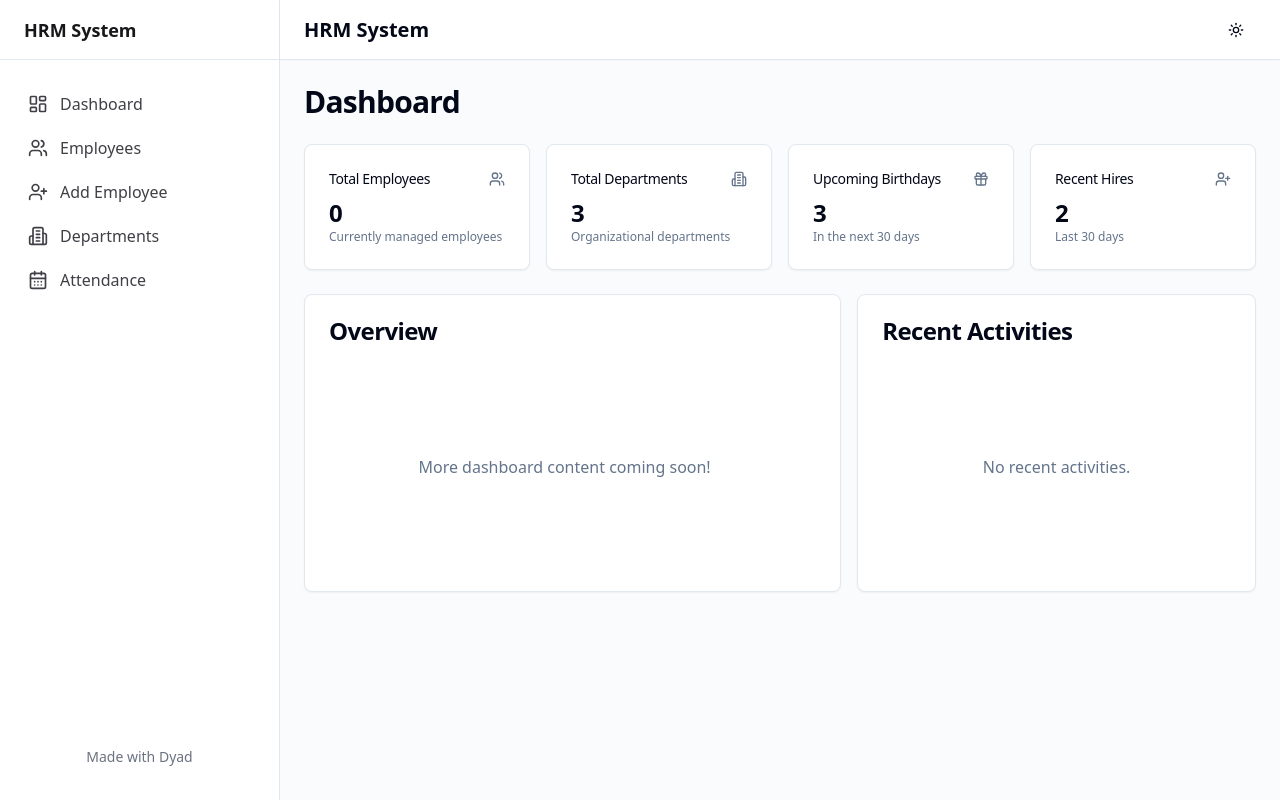
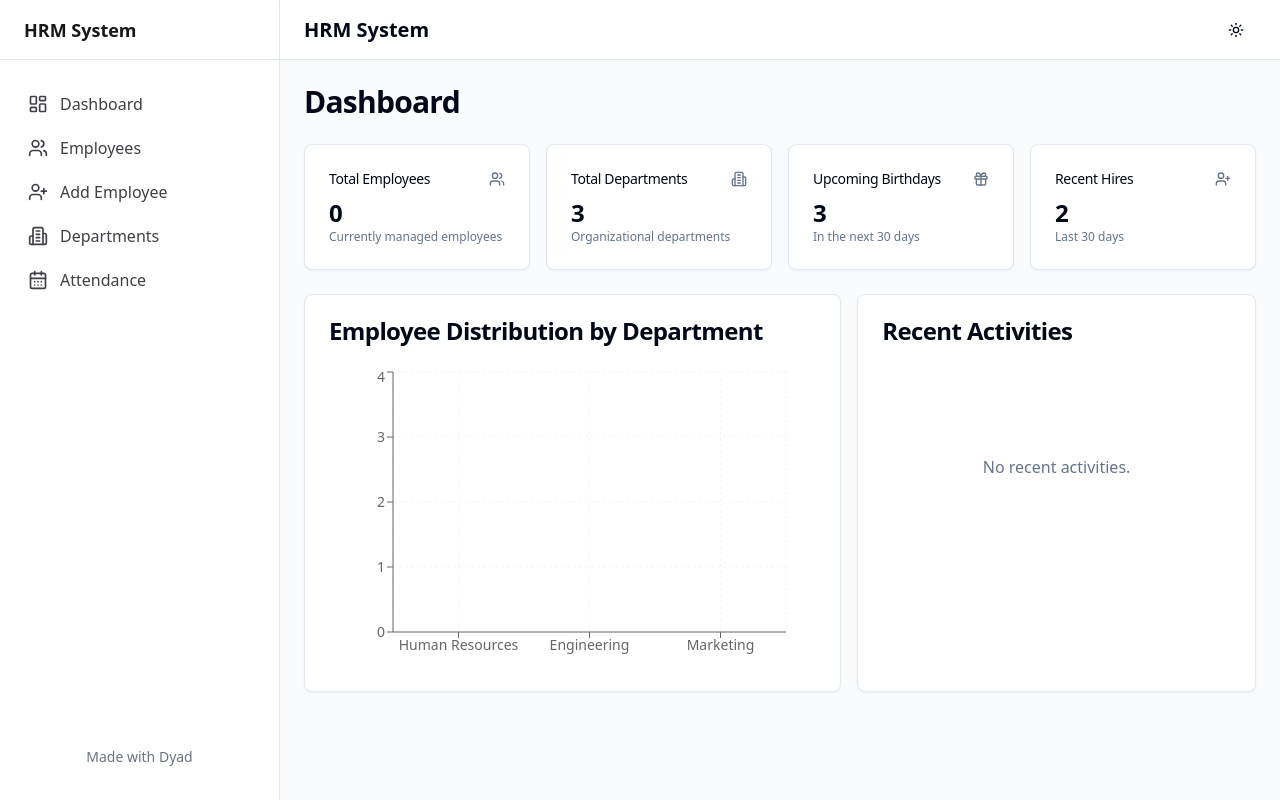
Before and after one commit to ffaaddii/HRM, a React (Vite) app: page / in a window 1280 px wide. Built offline with nearby package versions, Linux system fonts and the light colour scheme.

Commit message:
[dyad] Added employee distribution chart to dashboard - wrote 2 file(s)

```diff
--- /dev/null
+++ b/src/components/DepartmentEmployeeChart.tsx
@@ -0,0 +1,46 @@
+"use client";
+
+import React from 'react';
+import { BarChart, Bar, XAxis, YAxis, CartesianGrid, Tooltip, ResponsiveContainer } from 'recharts';
+
+interface DepartmentChartData {
+  name: string;
+  employees: number;
+}
+
+interface DepartmentEmployeeChartProps {
+  data: DepartmentChartData[];
+}
+
+const DepartmentEmployeeChart: React.FC<DepartmentEmployeeChartProps> = ({ data }) => {
+  return (
+    <ResponsiveContainer width="100%" height={300}>
+      <BarChart
+        data={data}
+        margin={{
+          top: 5,
+          right: 30,
+          left: 20,
+          bottom: 5,
+        }}
+      >
+        <CartesianGrid strokeDasharray="3 3" className="stroke-muted" />
+        <XAxis dataKey="name" className="text-sm" />
+        <YAxis allowDecimals={false} className="text-sm" />
+        <Tooltip
+          cursor={{ fill: 'hsl(var(--muted))', opacity: 0.5 }}
+          contentStyle={{
+            backgroundColor: 'hsl(var(--popover))',
+            borderColor: 'hsl(var(--border))',
+            borderRadius: 'var(--radius)',
+          }}
+          labelStyle={{ color: 'hsl(var(--foreground))' }}
+          itemStyle={{ color: 'hsl(var(--foreground))' }}
+        />
+        <Bar dataKey="employees" fill="hsl(var(--primary))" radius={[4, 4, 0, 0]} />
+      </BarChart>
+    </ResponsiveContainer>
+  );
+};
+
+export default DepartmentEmployeeChart;
--- a/src/pages/Dashboard.tsx
+++ b/src/pages/Dashboard.tsx
@@ -3,12 +3,22 @@
 import React from 'react';
 import { Card, CardHeader, CardTitle, CardContent } from '@/components/ui/card';
 import { useEmployees } from '@/context/EmployeeContext';
-import { useDepartments } from '@/context/DepartmentContext'; // Import useDepartments
-import { Users, Building2, Gift, UserPlus } from 'lucide-react'; // Import additional icons
+import { useDepartments } from '@/context/DepartmentContext';
+import { Users, Building2, Gift, UserPlus } from 'lucide-react';
+import DepartmentEmployeeChart from '@/components/DepartmentEmployeeChart'; // Import the new chart component
 
 const Dashboard = () => {
   const { employees } = useEmployees();
-  const { departments } = useDepartments(); // Get departments
+  const { departments } = useDepartments();
+
+  // Calculate employee distribution by department
+  const employeeDistribution = departments.map(dept => {
+    const employeesInDept = employees.filter(emp => emp.department === dept.name).length;
+    return {
+      name: dept.name,
+      employees: employeesInDept,
+    };
+  });
 
   // Placeholder for future logic
   const upcomingBirthdaysCount = 3;
@@ -67,17 +77,19 @@ const Dashboard = () => {
           </CardContent>
         </Card>
       </div>
-      {/* You can add more sections here, e.g., charts, recent activities */}
       <div className="grid gap-4 md:grid-cols-2 lg:grid-cols-7">
         <Card className="col-span-4">
           <CardHeader>
-            <CardTitle>Overview</CardTitle>
+            <CardTitle>Employee Distribution by Department</CardTitle>
           </CardHeader>
           <CardContent className="pl-2">
-            {/* Placeholder for a chart or more detailed overview */}
-            <div className="h-[200px] flex items-center justify-center text-muted-foreground">
-              More dashboard content coming soon!
-            </div>
+            {employeeDistribution.length > 0 ? (
+              <DepartmentEmployeeChart data={employeeDistribution} />
+            ) : (
+              <div className="h-[200px] flex items-center justify-center text-muted-foreground">
+                No department data to display.
+              </div>
+            )}
           </CardContent>
         </Card>
         <Card className="col-span-3">
```
